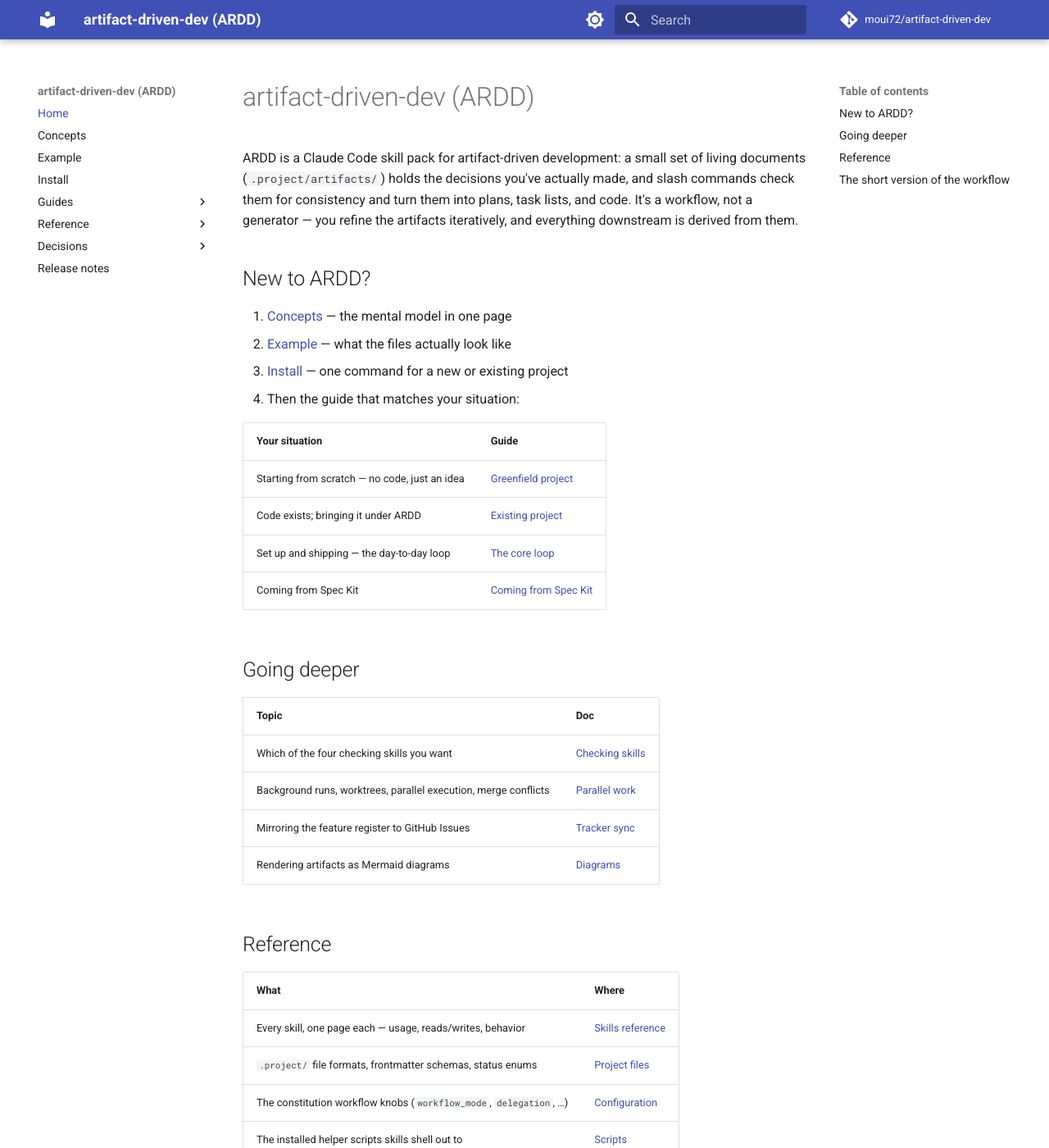
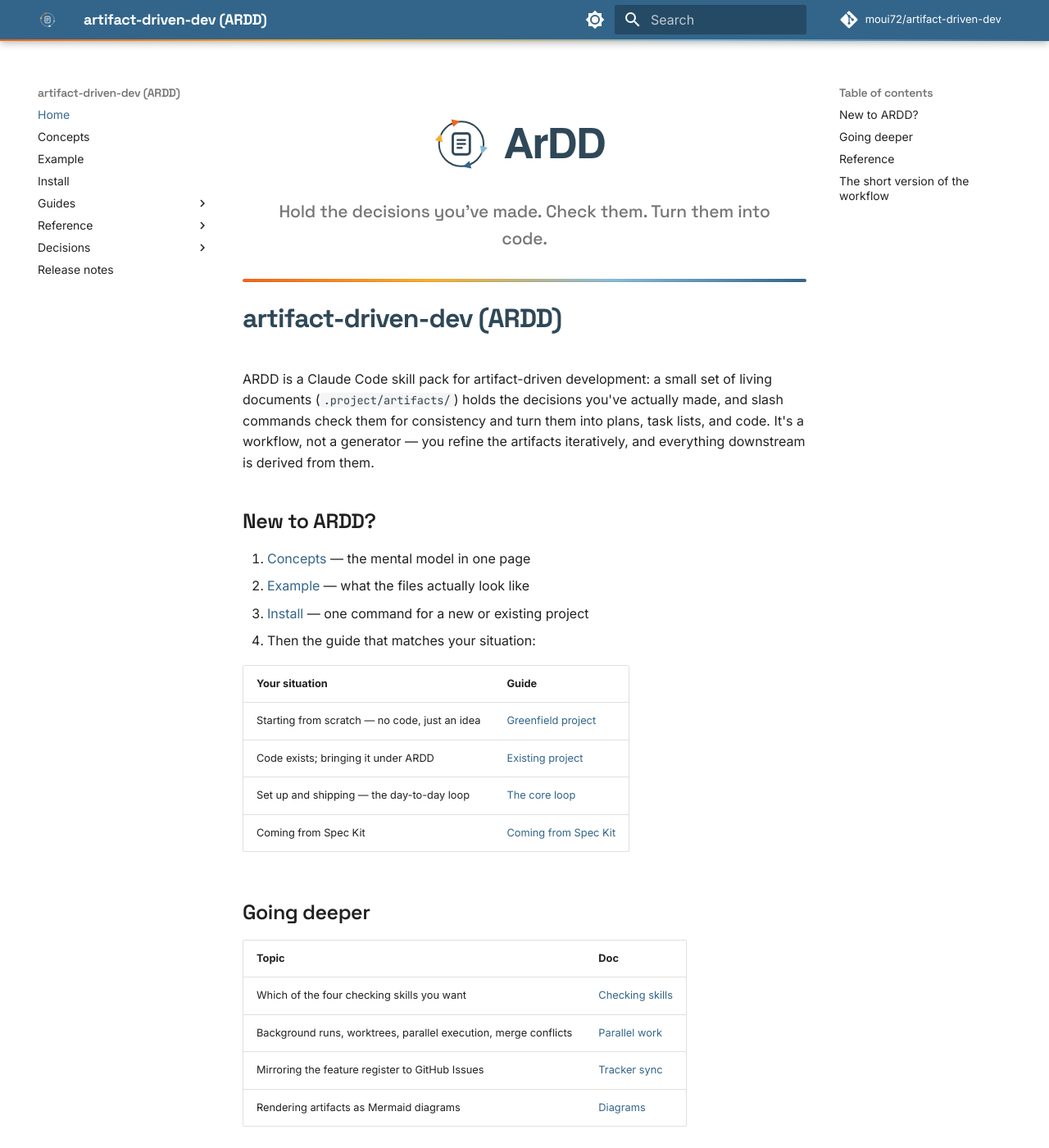
Before and after one commit to moui72/artifact-driven-dev, an MkDocs documentation site: the page built from docs/index.md, in a window 1280 px wide and 1400 px high. Shown: the whole window at 82% size. Built offline with MkDocs 1.6.1 and Material for MkDocs 9.7.7, drawn with Linux system fonts in a browser that asks for light colours; comment, search, counter and statistics services are not loaded.

Commit message:
docs: apply ARDD brand identity to the docs site and README
Wire the logo, favicon, and five-color palette into the MkDocs Material
site and the GitHub README.

- Palette mapped to both schemes via docs/stylesheets/ardd.css: baltic
  header + blaze accent (light), charcoal header + honey accent + sky
  links (dark).
- Space Grotesk (the lockup's face) on headings/title; Inter body,
  JetBrains Mono code.
- Signature flourish: the four arrowhead colors as a spectrum rule under
  the hero and a seam under the header.
- Assets in docs/assets/: header-optimized logo (white ink), favicon,
  and light/dark homepage lockups.
- Homepage hero (scheme-swapped lockup + tagline); README opens with a
  prefers-color-scheme <picture> lockup.

Co-Authored-By: Claude Opus 4.8 <noreply@anthropic.com>
Claude-Session: https://claude.ai/code/session_01FCWbaCRDpwrtiUq6YT4x8L

```diff
--- a/docs/index.md
+++ b/docs/index.md
@@ -1,3 +1,11 @@
+<div class="ardd-hero" markdown="0">
+  <img class="ardd-lockup-light" src="assets/lockup.svg" alt="artifact-driven-dev">
+  <img class="ardd-lockup-dark" src="assets/lockup-dark.svg" alt="artifact-driven-dev">
+  <p class="ardd-tagline">Hold the decisions you've made. Check them. Turn them into code.</p>
+</div>
+
+<hr class="ardd-spectrum">
+
 # artifact-driven-dev (ARDD)
 
 ARDD is a Claude Code skill pack for artifact-driven development: a small
--- /dev/null
+++ b/docs/stylesheets/ardd.css
@@ -0,0 +1,109 @@
+/* ARDD brand layer over MkDocs Material.
+   Palette: charcoal-blue #2f4858 (ink) · baltic-blue #33658a (primary) ·
+   sky-reflection #86bbd8 (tint) · honey-bronze #f6ae2d · blaze-orange #f26419.
+   The four warm/cool accents are the mark's four orbiting arrowheads — the
+   refine → plan → implement → check cycle. Kept as one signature flourish;
+   everything else stays quiet. */
+
+@import url('https://fonts.googleapis.com/css2?family=Space+Grotesk:wght@500;600;700&display=swap');
+
+:root {
+  --ardd-charcoal: #2f4858;
+  --ardd-baltic:   #33658a;
+  --ardd-sky:      #86bbd8;
+  --ardd-honey:    #f6ae2d;
+  --ardd-blaze:    #f26419;
+  --ardd-display: 'Space Grotesk', var(--md-text-font-family, sans-serif);
+}
+
+/* ---- Light scheme --------------------------------------------------- */
+[data-md-color-scheme="default"] {
+  --md-primary-fg-color:        var(--ardd-baltic);
+  --md-primary-fg-color--light: var(--ardd-sky);
+  --md-primary-fg-color--dark:  var(--ardd-charcoal);
+  --md-accent-fg-color:         var(--ardd-blaze);
+  --md-typeset-a-color:         var(--ardd-baltic);
+}
+
+/* ---- Dark scheme ---------------------------------------------------- */
+[data-md-color-scheme="slate"] {
+  --md-primary-fg-color:        var(--ardd-charcoal);
+  --md-primary-fg-color--light: var(--ardd-sky);
+  --md-primary-fg-color--dark:  #22333f;
+  --md-accent-fg-color:         var(--ardd-honey);
+  --md-typeset-a-color:         var(--ardd-sky);
+}
+
+/* ---- Display type: the lockup's face on every heading --------------- */
+.md-typeset h1,
+.md-typeset h2,
+.md-typeset h3,
+.md-header__title,
+.md-nav__title {
+  font-family: var(--ardd-display);
+  font-weight: 600;
+  letter-spacing: -0.02em;
+}
+.md-typeset h1 {
+  font-weight: 700;
+  letter-spacing: -0.03em;
+  color: var(--md-primary-fg-color--dark);
+}
+[data-md-color-scheme="slate"] .md-typeset h1 { color: var(--ardd-sky); }
+
+/* ---- The signature: the four-arrowhead spectrum as a hairline rule --- */
+.ardd-spectrum {
+  height: 3px;
+  border: 0;
+  margin: 0 0 2.2rem;
+  border-radius: 2px;
+  background: linear-gradient(
+    90deg,
+    var(--ardd-blaze)   0%,
+    var(--ardd-honey)  33%,
+    var(--ardd-sky)    66%,
+    var(--ardd-baltic) 100%
+  );
+}
+
+/* A thin spectrum seam under the header, so the palette reads sitewide. */
+.md-header {
+  border-bottom: 2px solid transparent;
+  border-image: linear-gradient(
+    90deg,
+    var(--ardd-blaze),
+    var(--ardd-honey),
+    var(--ardd-sky),
+    var(--ardd-baltic)
+  ) 1;
+}
+
+/* ---- Homepage hero -------------------------------------------------- */
+.ardd-hero {
+  text-align: center;
+  padding: 1.4rem 0 0.4rem;
+}
+.ardd-hero img {
+  width: 100%;
+  max-width: 340px;
+  height: auto;
+}
+.ardd-hero .ardd-lockup-dark  { display: none; }
+[data-md-color-scheme="slate"] .ardd-hero .ardd-lockup-light { display: none; }
+[data-md-color-scheme="slate"] .ardd-hero .ardd-lockup-dark  { display: inline; }
+.ardd-tagline {
+  font-family: var(--ardd-display);
+  font-weight: 500;
+  font-size: 1.05rem;
+  letter-spacing: -0.01em;
+  color: var(--md-default-fg-color--light);
+  margin: 0.5rem auto 0;
+  max-width: 30rem;
+}
+
+/* Restraint: hide the redundant page H1 on the homepage — the lockup is it. */
+.md-typeset .ardd-hero + h1 { display: none; }
+
+@media (prefers-reduced-motion: no-preference) {
+  .ardd-hero img { transition: transform 0.4s ease; }
+}
--- a/mkdocs.yml
+++ b/mkdocs.yml
@@ -9,8 +9,16 @@ edit_uri: edit/main/docs/
 
 docs_dir: docs
 
+extra_css:
+  - stylesheets/ardd.css
+
 theme:
   name: material
+  logo: assets/logo.svg
+  favicon: assets/favicon.svg
+  font:
+    text: Inter
+    code: JetBrains Mono
   palette:
     - media: "(prefers-color-scheme: light)"
       scheme: default
```
Also changed, not shown: README.md (+7 -0 lines), docs/assets/favicon.svg (added), docs/assets/lockup-dark.svg (added), docs/assets/lockup.svg (added), docs/assets/logo.svg (added).
